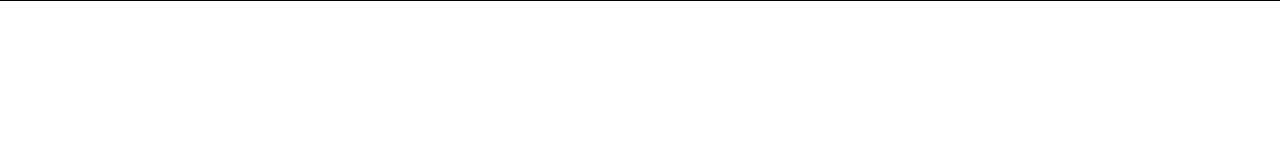
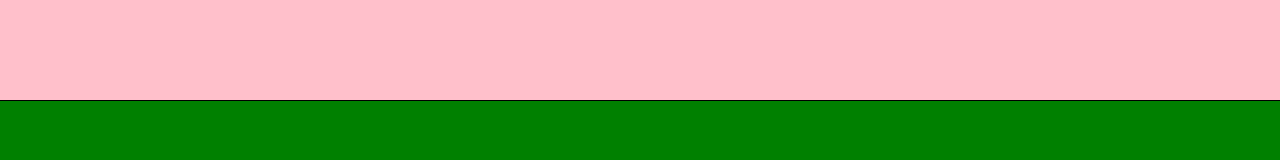
Before and after one commit to asbjornenge/asbjornenge.github.com, a plain HTML site: page index.html in a window 1280 px wide. Drawn offline with Linux system fonts and the light colour scheme.

Commit message:
Started with sass

```diff
--- /dev/null
+++ b/css/asbjornenge.sass
@@ -0,0 +1,31 @@
+
+$smartphone-landscape : "only screen and (min-width : 521px)"
+$smartphone-portrait  : "only screen and (max-width : 520px)"
+$ipad-landscape : "only screen and (min-device-width : 768px) and (max-device-width : 1024px) and (orientation : landscape)"
+//$ipad-portrait  : "only screen and (min-device-width : 768px) and (max-device-width : 1024px)"
+$ipad-portrait  : "only screen and (max-width : 1024px)"
+
+body
+    position : fixed
+    top      : 0
+    bottom   : 0
+    left     : 0
+    right    : 0
+    background-color : green
+    @media #{$ipad-portrait}
+        background-color: yellow
+    @media #{$smartphone-portrait}
+        background-color: red
+
+#head
+    position : fixed
+    top      : 0
+    left     : 0
+    right    : 0
+    height   : 100px
+    border-bottom : 1px solid black
+    background-color : pink
+    @media #{$ipad-portrait}
+        height : 50px
+    @media #{$smartphone-portrait}
+        height : 30px
```
Also changed, not shown: css/asbjornenge.css.
